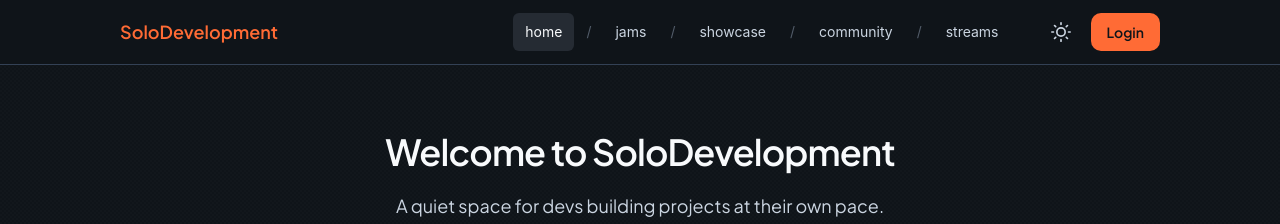
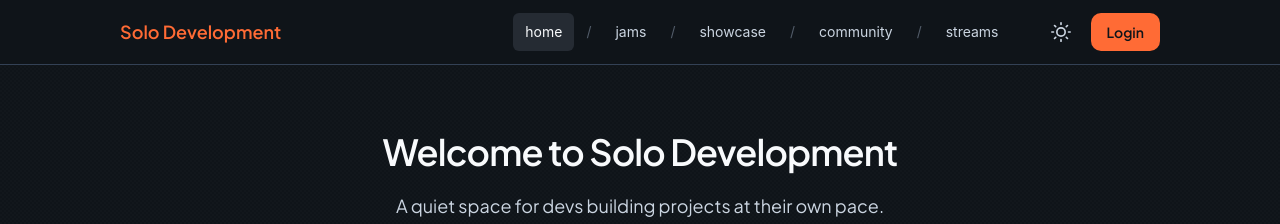
Before and after one commit to CharlesKleeven/solodevelopment, a React (Create React App) app in the folder client/: page / in a window 1280 px wide. Shown: the top 224 px of the page. Built offline with nearby package versions, Linux system fonts and the light colour scheme; no server answers.

Commit message:
Rename SoloDevelopment to Solo Development in all display text

```diff
--- a/client/public/index.html
+++ b/client/public/index.html
@@ -23,7 +23,7 @@
       work correctly both with client-side routing and a non-root public URL.
       Learn how to configure a non-root public URL by running `npm run build`.
     -->
-  <title>SoloDevelopment</title>
+  <title>Solo Development</title>
 </head>
 
 <body>
--- a/client/src/components/Footer.tsx
+++ b/client/src/components/Footer.tsx
@@ -9,7 +9,7 @@ const Footer: React.FC = () => {
         <div className="footer-top-columns">
           {/* Column 1: Brand */}
           <div className="footer-column">
-            <h4>SoloDevelopment</h4>
+            <h4>Solo Development</h4>
             <p className="footer-description">
               A community for independent game developers working solo.
             </p>
@@ -50,7 +50,7 @@ const Footer: React.FC = () => {
         </div>
 
         <div className="footer-bottom">
-          <p>&copy; 2025 SoloDevelopment.org — By solo developers, for solo developers.</p>
+          <p>&copy; 2025 Solo Development — By solo developers, for solo developers.</p>
         </div>
       </div>
     </footer>
--- a/client/src/components/Navbar.tsx
+++ b/client/src/components/Navbar.tsx
@@ -56,7 +56,7 @@ const Navbar: React.FC = () => {
             <div className="navbar-container">
                 {/* Brand */}
                 <Link to="/" className="navbar-brand">
-                    <span className="navbar-title">SoloDevelopment</span>
+                    <span className="navbar-title">Solo Development</span>
                 </Link>
 
                 {/* Right Side - Navigation + Auth */}
--- a/client/src/data/gameData.ts
+++ b/client/src/data/gameData.ts
@@ -92,7 +92,7 @@ export const gameData: Game[] = [
         title: "Mutual Assured Destruction Simulator",
         author: "@blackvoidtytan",
         url: "https://blackvoidmedia.itch.io/mutual-assured-destruction-simulator",
-        jamName: "SoloDevelopment Game Jam 4",
+        jamName: "Solo Development Game Jam 4",
         jamUrl: "https://itch.io/jam/solo-dev-game-jam-4",
         jamType: "themed",
         jamTheme: "Two Button Controls",
@@ -104,7 +104,7 @@ export const gameData: Game[] = [
         title: "Dodge the Question",
         author: "@gripgrap",
         url: "https://gripgrap.itch.io/dodge-the-question",
-        jamName: "SoloDevelopment Game Jam 4",
+        jamName: "Solo Development Game Jam 4",
         jamUrl: "https://itch.io/jam/solo-dev-game-jam-4",
         jamType: "themed",
         jamTheme: "Two Button Controls",
@@ -116,7 +116,7 @@ export const gameData: Game[] = [
         title: "Six Rolls Six",
         author: "@yikag",
         url: "https://yikag.itch.io/six-rolls-six",
-        jamName: "SoloDevelopment Game Jam 4",
+        jamName: "Solo Development Game Jam 4",
         jamUrl: "https://itch.io/jam/solo-dev-game-jam-4",
         jamType: "themed",
         jamTheme: "Two Button Controls",
@@ -128,7 +128,7 @@ export const gameData: Game[] = [
         title: "Guardian of the Grave",
         author: "@drahmen",
         url: "https://drahmen.itch.io/guardian-of-the-grave",
-        jamName: "SoloDevelopment Game Jam 5 (Spooky Jam)",
+        jamName: "Solo Development Game Jam 5 (Spooky Jam)",
         jamUrl: "https://itch.io/jam/solo-dev-game-jam-5-spooky-jam",
         jamType: "themed",
         jamTheme: "Fight The Dark",
@@ -140,7 +140,7 @@ export const gameData: Game[] = [
         title: "Hank The Imp",
         author: "@Emcee",
         url: "https://emceetheguy.itch.io/hanktheimp",
-        jamName: "SoloDevelopment Game Jam 5 (Spooky Jam)",
+        jamName: "Solo Development Game Jam 5 (Spooky Jam)",
         jamUrl: "https://itch.io/jam/solo-dev-game-jam-5-spooky-jam",
         jamType: "themed",
         jamTheme: "Fight The Dark",
@@ -152,7 +152,7 @@ export const gameData: Game[] = [
         title: "Maybel in the Hazy Hotel",
         author: "@log64",
         url: "https://log64.itch.io/maybel-in-the-hazy-hotel",
-        jamName: "SoloDevelopment Game Jam 5 (Spooky Jam)",
+        jamName: "Solo Development Game Jam 5 (Spooky Jam)",
         jamUrl: "https://itch.io/jam/solo-dev-game-jam-5-spooky-jam",
         jamType: "themed",
         jamTheme: "Fight The Dark",
@@ -164,7 +164,7 @@ export const gameData: Game[] = [
         title: "Operation MC: Codename Melting Point",
         author: "@drahmen",
         url: "https://drahmen.itch.io/operation-mc-codename-melting-point",
-        jamName: "SoloDevelopment Game Jam 6 (Winter Jam)",
+        jamName: "Solo Development Game Jam 6 (Winter Jam)",
         jamUrl: "https://itch.io/jam/solodevelopment-jam-6-winter-jam",
         jamType: "themed",
         jamTheme: "Under the Surface / Hot and Cold",
@@ -176,7 +176,7 @@ export const gameData: Game[] = [
         title: "Hack the Loop",
         author: "@ProYd",
         url: "https://proyd.itch.io/hack-the-loop",
-        jamName: "SoloDevelopment Marathon Jam 4",
+        jamName: "Solo Development Marathon Jam 4",
         jamUrl: "https://itch.io/jam/solodev-marathon-jam-4",
         jamType: "marathon",
         jamTheme: "Work on your own project",
@@ -188,7 +188,7 @@ export const gameData: Game[] = [
         title: "YesterSol",
         author: "@NeatGames",
         url: "https://neatgames.itch.io/yestersol",
-        jamName: "SoloDevelopment Marathon Jam 4",
+        jamName: "Solo Development Marathon Jam 4",
         jamUrl: "https://itch.io/jam/solodev-marathon-jam-4",
         jamType: "marathon",
         jamTheme: "Work on your own project",
@@ -200,7 +200,7 @@ export const gameData: Game[] = [
         title: "Survive The Day: Dave's Coffee",
         author: "@Lou Bagel",
         url: "https://loubagel.itch.io/daves-coffee",
-        jamName: "SoloDevelopment Marathon Jam 4",
+        jamName: "Solo Development Marathon Jam 4",
         jamUrl: "https://itch.io/jam/solodev-marathon-jam-4",
         jamType: "marathon",
         jamTheme: "Work on your own project",
@@ -212,7 +212,7 @@ export const gameData: Game[] = [
         title: "Star Modulus",
         author: "@Blurr507",
         url: "https://blurr507.itch.io/star-modulus",
-        jamName: "SoloDevelopment 72hr Jam 7",
+        jamName: "Solo Development 72hr Jam 7",
         jamUrl: "https://itch.io/jam/solodevelopment-jam-7",
         jamType: "themed",
         jamTheme: "Parts and Upgrades",
@@ -225,7 +225,7 @@ export const gameData: Game[] = [
         title: "Cow Combo",
         author: "@LateAFCoffee",
         url: "https://lateafcoffee.itch.io/cow-combo",
-        jamName: "SoloDevelopment 72hr Jam 7",
+        jamName: "Solo Development 72hr Jam 7",
         jamUrl: "https://itch.io/jam/solodevelopment-jam-7",
         jamType: "themed",
         jamTheme: "Parts and Upgrades",
@@ -238,7 +238,7 @@ export const gameData: Game[] = [
         title: "Modular Mayhem",
         author: "@Unremarkable1",
         url: "https://unremarkable1.itch.io/modular-mayhem",
-        jamName: "SoloDevelopment 72hr Jam 7",
+        jamName: "Solo Development 72hr Jam 7",
         jamUrl: "https://itch.io/jam/solodevelopment-jam-7",
         jamType: "themed",
         jamTheme: "Parts and Upgrades",
--- a/client/src/pages/About.tsx
+++ b/client/src/pages/About.tsx
@@ -5,10 +5,10 @@ const About: React.FC = () => {
   return (
     <div className="page-container">
       <div className="page-content">
-        <h1>About SoloDevelopment</h1>
+        <h1>About Solo Development</h1>
 
         <section className="page-section">
-          <h2>What SoloDevelopment Is</h2>
+          <h2>What Solo Development Is</h2>
           <p>A community for people making games mostly by themselves.</p>
         </section>
 
@@ -34,7 +34,7 @@ const About: React.FC = () => {
         <section className="page-section">
           <h2>What Happens Here</h2>
           <p>
-            SoloDevelopment is a quiet but active corner of the internet for solo game devs.
+            Solo Development is a quiet but active corner of the internet for solo game devs.
             Here's what you'll find:
           </p>
 
--- a/client/src/pages/Home.tsx
+++ b/client/src/pages/Home.tsx
@@ -71,7 +71,7 @@ const Home: React.FC = () => {
                         {user ? (
                             <>Welcome back, <span className="hero-accent">{user.displayName}</span></>
                         ) : (
-                            <>Welcome to <span className="hero-accent">SoloDevelopment</span></>
+                            <>Welcome to <span className="hero-accent">Solo Development</span></>
                         )}
                     </h1>
                     <p className="hero-subtitle">
--- a/client/src/pages/Jams.tsx
+++ b/client/src/pages/Jams.tsx
@@ -86,7 +86,7 @@ const Jams = () => {
       <section className="page-header" data-fade data-delay="1">
         <div className="container">
           <h1>Game Jams</h1>
-          <p>SoloDevelopment hosts monthly and seasonal jams to help you build, learn, and finish projects — on your own terms.</p>
+          <p>Solo Development hosts monthly and seasonal jams to help you build, learn, and finish projects — on your own terms.</p>
         </div>
       </section>
 
--- a/client/src/pages/Login.tsx
+++ b/client/src/pages/Login.tsx
@@ -119,7 +119,7 @@ const Login: React.FC = () => {
       <div className="auth-container">
         <div className="auth-card">
           <div className="auth-header">
-            <h1>{isRegistering ? 'Join SoloDevelopment' : 'Welcome Back'}</h1>
+            <h1>{isRegistering ? 'Join Solo Development' : 'Welcome Back'}</h1>
             <p>{isRegistering ? 'Create your account to join the community' : 'Sign in to your account'}</p>
           </div>
 
--- a/client/src/pages/UserProfile.tsx
+++ b/client/src/pages/UserProfile.tsx
@@ -274,7 +274,7 @@ const UserProfile: React.FC = () => {
         <div className="user-profile-page">
             <Helmet>
                 <meta name="robots" content="noindex, nofollow" />
-                <meta name="description" content={`View ${user.displayName}'s profile and games on SoloDevelopment`} />
+                <meta name="description" content={`View ${user.displayName}'s profile and games on Solo Development`} />
             </Helmet>
             <div className="profile-container">
                 <div className="profile-hero">
```
